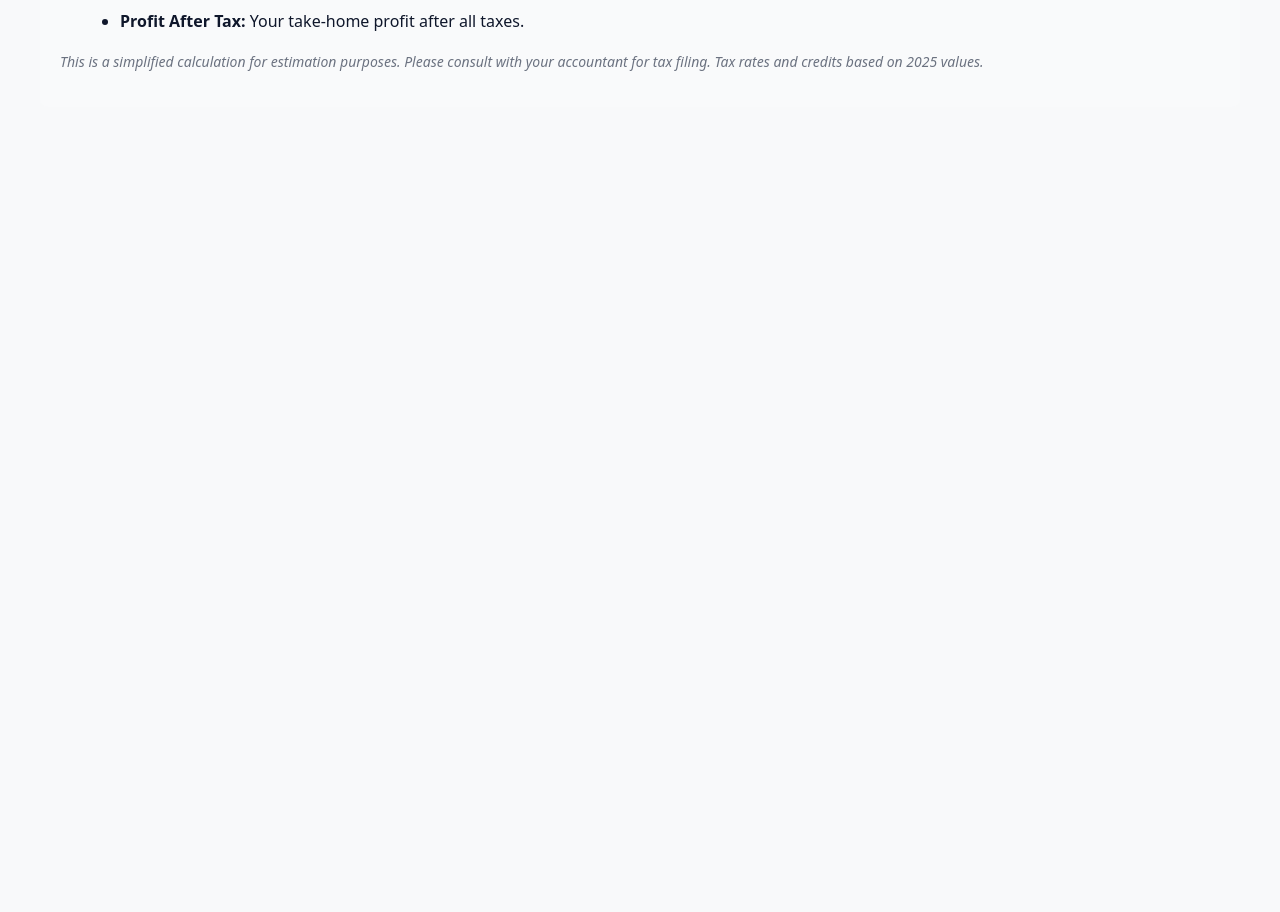
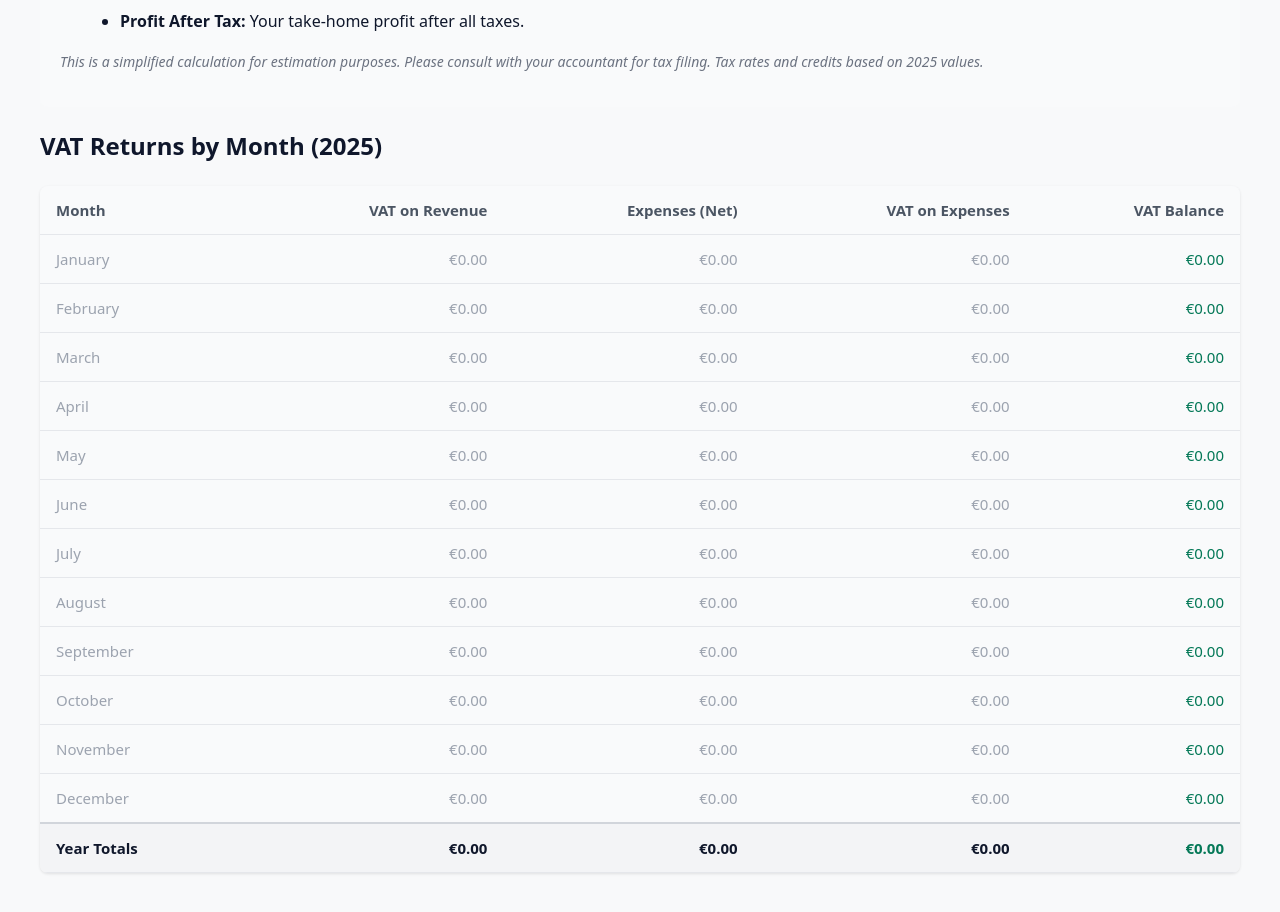
Before and after one commit to StanSkrivanek/delivery-records, a SvelteKit app: page /revenue in a window 1280 px wide. Shown: the part 1660-2572 px from the top of the page. Before the commit the page ends 1803 px from the top, so only its background shows below. Built offline with nearby package versions, Linux system fonts and the light colour scheme; no server answers; the database is empty; a web font is replaced by a local one.

Commit message:
add Revenue returns page

```diff
--- a/src/lib/components/Navigation.svelte
+++ b/src/lib/components/Navigation.svelte
@@ -6,6 +6,7 @@
 	<a href="https://squoosh.app/" target="_blank" rel="noopener noreferrer">Squoosh</a>
     <a href="/odometer">Odometer</a>
     <a href="/invoice">Invoice</a>
+    <a href="/revenue-returns">Revenue</a>
     <a href="/demos">Demos</a>
 
 </nav>
--- /dev/null
+++ b/src/routes/revenue-returns/+page.svelte
@@ -0,0 +1,210 @@
+<script lang="ts">
+	import { goto } from '$app/navigation';
+	import type { InvoiceData } from '$lib/invoice.server';
+	import { calculateVAT, formatCurrency, getMonthName } from '$lib/utils';
+	import type { PageData } from './$types';
+
+	let { data }: { data: PageData } = $props();
+
+	// Selected year only
+	let selectedYear = $state(data.year);
+
+	// Build a map month->invoice for quick lookup
+	let invoiceMap = $derived.by(() => {
+		const map = new Map<number, InvoiceData>();
+		for (const inv of data.invoiceSummaries ?? []) {
+			map.set(inv.month, inv);
+		}
+		return map;
+	});
+
+	function changeYear() {
+		goto(`?year=${selectedYear}`);
+	}
+
+	// Compute per-month VAT metrics for all 12 months
+	type MonthRow = {
+		month: number;
+		vatRevenue: number; // VAT on deliveries+collections
+		expensesNet: number; // from invoice.records expense sum
+		vatExpenses: number; // VAT reclaim (assume 23%)
+		vatBalance: number; // vatRevenue - vatExpenses
+		totalIncomeGross: number; // invoice.grandTotal (optional display)
+	};
+
+	let monthlyRows: MonthRow[] = $derived.by(() => {
+		const rows: MonthRow[] = [];
+		for (let m = 1; m <= 12; m++) {
+			const inv = invoiceMap.get(m);
+			if (inv) {
+				const expensesNet = inv.records.reduce((s, r) => s + (r.expense ?? 0), 0);
+				const vatRevenue = (inv.deliverySubtotal + inv.collectionSubtotal) * 0.23;
+				const vatExpenses = calculateVAT(expensesNet);
+				rows.push({
+					month: m,
+					vatRevenue,
+					expensesNet,
+					vatExpenses,
+					vatBalance: vatRevenue - vatExpenses,
+					totalIncomeGross: inv.grandTotal
+				});
+			} else {
+				rows.push({
+					month: m,
+					vatRevenue: 0,
+					expensesNet: 0,
+					vatExpenses: 0,
+					vatBalance: 0,
+					totalIncomeGross: 0
+				});
+			}
+		}
+		return rows;
+	});
+
+	// Yearly totals
+	let totals = $derived.by(() => {
+		return monthlyRows.reduce(
+			(acc, r) => {
+				acc.vatRevenue += r.vatRevenue;
+				acc.expensesNet += r.expensesNet;
+				acc.vatExpenses += r.vatExpenses;
+				acc.vatBalance += r.vatBalance;
+				acc.totalIncomeGross += r.totalIncomeGross;
+				return acc;
+			},
+			{ vatRevenue: 0, expensesNet: 0, vatExpenses: 0, vatBalance: 0, totalIncomeGross: 0 }
+		);
+	});
+</script>
+
+<svelte:head>
+	<title>Revenue VAT Returns</title>
+</svelte:head>
+
+<div class="container">
+	<div class="header">
+		<h1>Revenue VAT Returns</h1>
+		<div class="filters">
+			<div class="filter">
+				<label for="year">Year</label>
+				<select id="year" bind:value={selectedYear} onchange={changeYear}>
+					{#each Array.from({ length: new Date().getFullYear() - 2021 }, (_, i) => 2022 + i) as y}
+						<option value={y}>{y}</option>
+					{/each}
+				</select>
+			</div>
+		</div>
+		<div class="sub">
+			VAT balance by month for {selectedYear}
+		</div>
+	</div>
+
+	<div class="table-container">
+		<table class="vat-table">
+			<thead>
+				<tr>
+					<th>Month</th>
+					<th>VAT on Revenue</th>
+					<th>Expenses (Net)</th>
+					<th>VAT on Expenses</th>
+					<th>VAT Balance</th>
+				</tr>
+			</thead>
+			<tbody>
+				{#each monthlyRows as row}
+					{@const hasData = row.vatRevenue > 0 || row.expensesNet > 0}
+					<tr class={hasData ? '' : 'empty-month'}>
+						<td>{getMonthName(row.month)}</td>
+						<td>{formatCurrency(row.vatRevenue)}</td>
+						<td>{formatCurrency(row.expensesNet)}</td>
+						<td>{formatCurrency(row.vatExpenses)}</td>
+						<td class={row.vatBalance >= 0 ? 'positive' : 'negative'}>
+							{formatCurrency(row.vatBalance)}
+						</td>
+					</tr>
+				{/each}
+			</tbody>
+			<tfoot>
+				<tr>
+					<td><strong>Year totals</strong></td>
+					<td><strong>{formatCurrency(totals.vatRevenue)}</strong></td>
+					<td><strong>{formatCurrency(totals.expensesNet)}</strong></td>
+					<td><strong>{formatCurrency(totals.vatExpenses)}</strong></td>
+					<td class={totals.vatBalance >= 0 ? 'positive' : 'negative'}>
+						<strong>{formatCurrency(totals.vatBalance)}</strong>
+					</td>
+				</tr>
+			</tfoot>
+		</table>
+	</div>
+</div>
+
+<style>
+	.container {
+		max-width: 960px;
+		margin: 0 auto;
+		padding: 20px;
+	}
+	.header {
+		display: flex;
+		flex-direction: column;
+		gap: 8px;
+		margin-bottom: 16px;
+	}
+	.filters {
+		display: flex;
+		gap: 12px;
+		align-items: end;
+		flex-wrap: wrap;
+	}
+	.filter {
+		display: flex;
+		flex-direction: column;
+		gap: 6px;
+	}
+	select {
+		padding: 8px 12px;
+		border: 1px solid #ddd;
+		border-radius: 6px;
+	}
+	.sub {
+		color: #6b7280;
+		font-size: 14px;
+	}
+	.table-container {
+		margin-top: 12px;
+		overflow-x: auto;
+	}
+	.vat-table {
+		width: 100%;
+		border-collapse: collapse;
+	}
+	.vat-table th,
+	.vat-table td {
+		padding: 10px 12px;
+		border-bottom: 1px solid #e5e7eb;
+		text-align: right;
+	}
+	.vat-table th:first-child,
+	.vat-table td:first-child {
+		text-align: left;
+	}
+	.vat-table thead th {
+		background: #f9fafb;
+		color: #4b5563;
+		font-weight: 600;
+	}
+	.empty-month {
+		color: #9ca3af;
+		background-color: #fafafa;
+	}
+	.positive {
+		color: #065f46;
+		font-weight: 600;
+	}
+	.negative {
+		color: #991b1b;
+		font-weight: 600;
+	}
+</style>
--- a/src/routes/revenue/+page.svelte
+++ b/src/routes/revenue/+page.svelte
@@ -46,7 +46,6 @@
 					(sum, record) => sum + (record.expense || 0),
 					0
 				);
-
 				// Calculate VAT collected (already included in invoice totals)
 				const vatCollected = invoiceData.deliveryVAT + invoiceData.collectionVAT;
 
@@ -132,6 +131,49 @@
 	onMount(() => {
 		processRevenueData(data.invoiceSummaries);
 	});
+
+	// VAT Returns monthly table (year-only selector is already present)
+	interface VatRow {
+		month: number;
+		vatRevenue: number; // VAT from deliveries+collections
+		expensesNet: number;
+		vatExpenses: number; // reclaim
+		vatBalance: number; // vatRevenue - vatExpenses
+	}
+
+	$: monthlyVatRows = Array.from({ length: 12 }, (_, idx) => {
+		const month = idx + 1;
+		const invoiceData: InvoiceData | undefined = data.invoiceSummaries.find(
+			(s) => s.month === month
+		);
+		if (!invoiceData) {
+			return { month, vatRevenue: 0, expensesNet: 0, vatExpenses: 0, vatBalance: 0 } as VatRow;
+		}
+		const expensesNet = invoiceData.records.reduce((sum, r) => sum + (r.expense || 0), 0);
+		const vatRevenue = invoiceData.deliveryVAT + invoiceData.collectionVAT;
+		const vatExpenses = expensesNet * 0.23;
+		return {
+			month,
+			vatRevenue,
+			expensesNet,
+			vatExpenses,
+			vatBalance: vatRevenue - vatExpenses
+		} as VatRow;
+	});
+
+	$: vatTotals = monthlyVatRows.reduce(
+		(
+			acc: { vatRevenue: number; expensesNet: number; vatExpenses: number; vatBalance: number },
+			r: VatRow
+		) => {
+			acc.vatRevenue += r.vatRevenue;
+			acc.expensesNet += r.expensesNet;
+			acc.vatExpenses += r.vatExpenses;
+			acc.vatBalance += r.vatBalance;
+			return acc;
+		},
+		{ vatRevenue: 0, expensesNet: 0, vatExpenses: 0, vatBalance: 0 }
+	);
 </script>
 
 <div class="revenue-container">
@@ -256,6 +298,49 @@
 					This is a simplified calculation for estimation purposes. Please consult with your
 					accountant for tax filing. Tax rates and credits based on 2025 values.
 				</p>
+			</div>
+		</div>
+
+		<!-- VAT Returns Table -->
+		<div class="vat-returns">
+			<h2>VAT Returns by Month ({selectedYear})</h2>
+			<div class="revenue-table-container">
+				<table class="revenue-table">
+					<thead>
+						<tr>
+							<th>Month</th>
+							<th>VAT on Revenue</th>
+							<th>Expenses (Net)</th>
+							<th>VAT on Expenses</th>
+							<th>VAT Balance</th>
+						</tr>
+					</thead>
+					<tbody>
+						{#each monthlyVatRows as row}
+							{@const hasData = row.vatRevenue > 0 || row.expensesNet > 0}
+							<tr class={hasData ? '' : 'empty-month'}>
+								<td>{getMonthName(row.month)}</td>
+								<td>{formatCurrency(row.vatRevenue)}</td>
+								<td>{formatCurrency(row.expensesNet)}</td>
+								<td>{formatCurrency(row.vatExpenses)}</td>
+								<td class={row.vatBalance >= 0 ? 'profit-value' : 'tax-value'}>
+									{formatCurrency(row.vatBalance)}
+								</td>
+							</tr>
+						{/each}
+					</tbody>
+					<tfoot>
+						<tr class="yearly-totals">
+							<td><strong>Year Totals</strong></td>
+							<td><strong>{formatCurrency(vatTotals.vatRevenue)}</strong></td>
+							<td><strong>{formatCurrency(vatTotals.expensesNet)}</strong></td>
+							<td><strong>{formatCurrency(vatTotals.vatExpenses)}</strong></td>
+							<td class={vatTotals.vatBalance >= 0 ? 'profit-value' : 'tax-value'}>
+								<strong>{formatCurrency(vatTotals.vatBalance)}</strong>
+							</td>
+						</tr>
+					</tfoot>
+				</table>
 			</div>
 		</div>
 	{/if}
```
Also changed, not shown: src/lib/components/OverviewCards.svelte (+6 -5 lines), src/routes/revenue-returns/+page.server.ts (added, +25 -0 lines).
